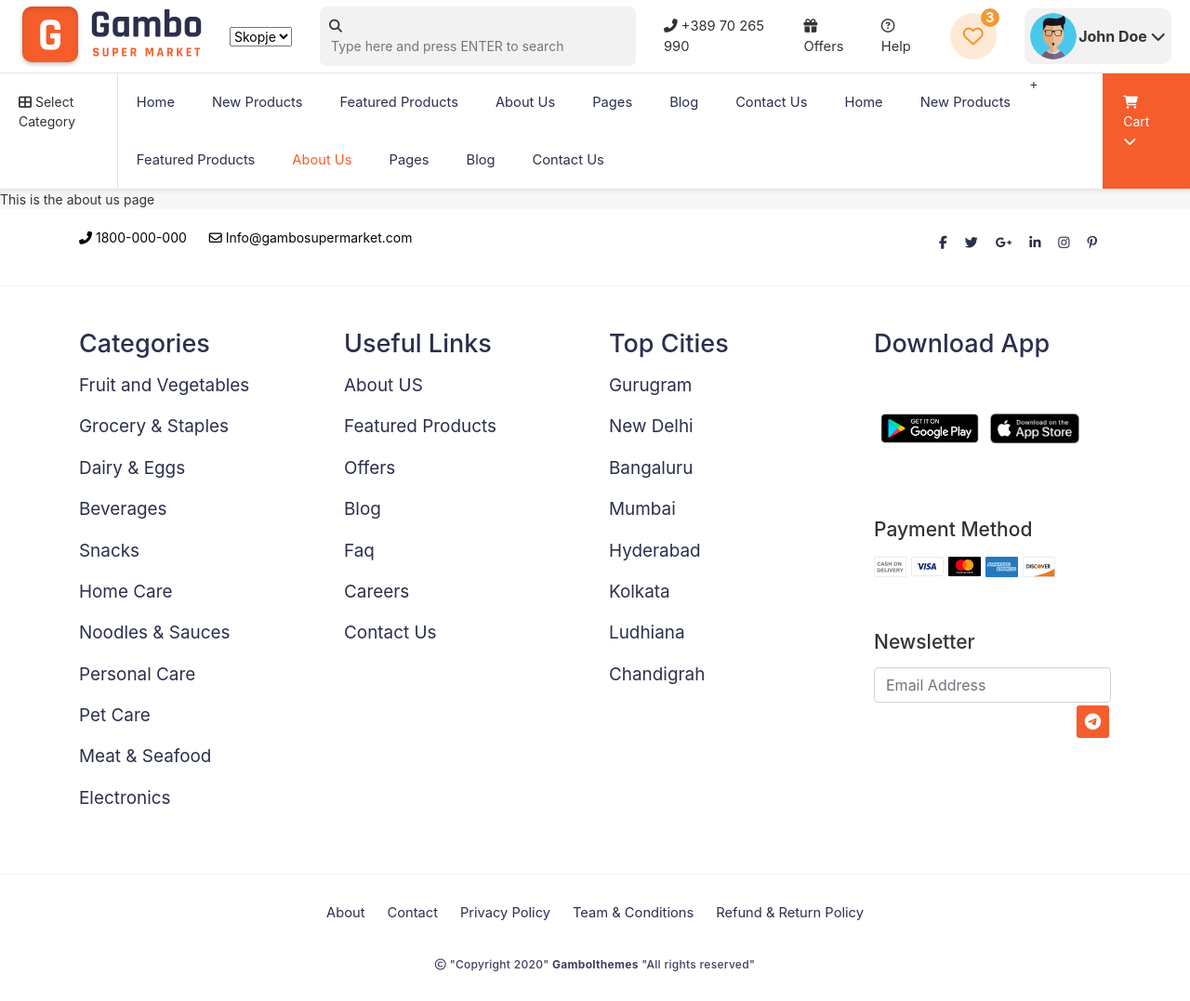
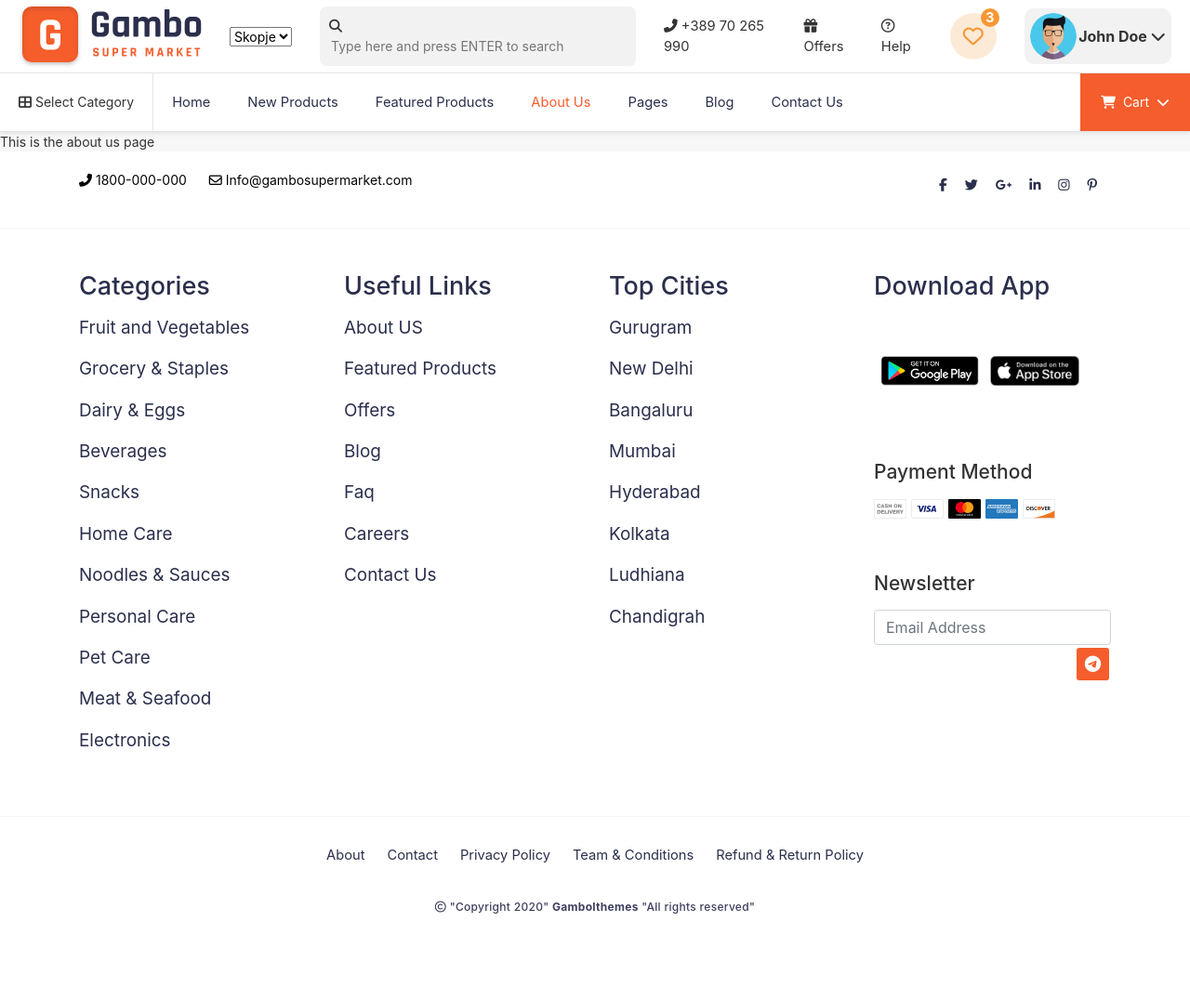
Before and after one commit to darkohn1/webdesign1, a PHP site: page /about-us/index.php in a window 1280 px wide. Shown: the whole page at 93% size. After the commit the page ends 983 px from the top, so only its background shows below. Run offline with PHP 8.4, Linux system fonts and the light colour scheme; some libraries are stand-ins or nearby versions.

Commit message:
contact page + nav loop

```diff
--- a/head.php
+++ b/head.php
@@ -1,15 +1,7 @@
 <?php
     global $selectedNavPoint;
     global $nav;
-    $nav = array(
-        array("name" => "Home", "link" => "/"),
-        array("name" => "New Products", "link" => "/new-products"),
-        array("name" => "Featured Products", "link" => "/featured-products"),
-        array("name" => "About Us", "link" => "/about-us"),
-        array("name" => "Pages", "link" => "/pages"),
-        array("name" => "Blog", "link" => "/blog"),
-        array("name" => "Contact Us", "link" => "/contact"),
-    );
+
 ?>
 <!DOCTYPE html>
 <html>
@@ -116,18 +108,30 @@
             <div class="main-navigation-wrapper">
                 <ul class="main-menu">
                     <?php
-                    foreach ($nav as $item){
-                        echo ' <li> <a href="'.$item['link'].'"> '.$item['name'].' </a> </li>';
-                    }
+
+                        $nav = array(
+                            array("name" => "Home", "link" => "/", "index"=>"home"),
+                            array("name" => "New Products", "link" => "/new-products", "index"=>"new-products"),
+                            array("name" => "Featured Products", "link" => "/featured-products", "index"=>"featured-products"),
+                            array("name" => "About Us", "link" => "/about-us", "index"=>"about"),
+                            array("name" => "Pages", "link" => "/pages", "index"=>"pages"),
+                            array("name" => "Blog", "link" => "/blog", "index"=>"blog"),
+                            array("name" => "Contact Us", "link" => "/contact", "index"=>"contact"),
+                        );
+
+
+                        foreach ($nav as $item){
+                            echo '<li><a class="';
+
+                            if ($selectedNavPoint == $item['index']) {
+                                echo 'active';
+                            }
+
+                            echo '" href="'.$item['link'].'">'.$item['name'].'</a></li>';
+                        }
 
                     ?>
-                    <li><a class="<?php if ($selectedNavPoint == 'home') {echo 'active';} ?>" href="/">Home</a></li>
-                    <li><a class="<?php if ($selectedNavPoint == 'new-products') {echo 'active';} ?>" href="/new-products">New Products</a></li>
-                    <li><a class="<?php if ($selectedNavPoint == 'featured-products') {echo 'active';} ?>" href="/featured-products">Featured Products</a></li>+
-                    <li><a class="<?php if ($selectedNavPoint == 'about') {echo 'active';} ?>" href="/about-us">About Us</a></li>
-                    <li><a class="<?php if ($selectedNavPoint == 'pages') {echo 'active';} ?>" href="/pages">Pages</a></li>
-                    <li><a class="<?php if ($selectedNavPoint == 'blog') {echo 'active';} ?>" href="/blog">Blog</a></li>
-                    <li><a class="<?php if ($selectedNavPoint == 'contact') {echo 'active';} ?>" href="/contact-us">Contact Us</a></li>
+
                 </ul>
             </div>
             <div class="header-cart-wrapper">
```
Also changed, not shown: contact/index.php (added, +11 -0 lines).
